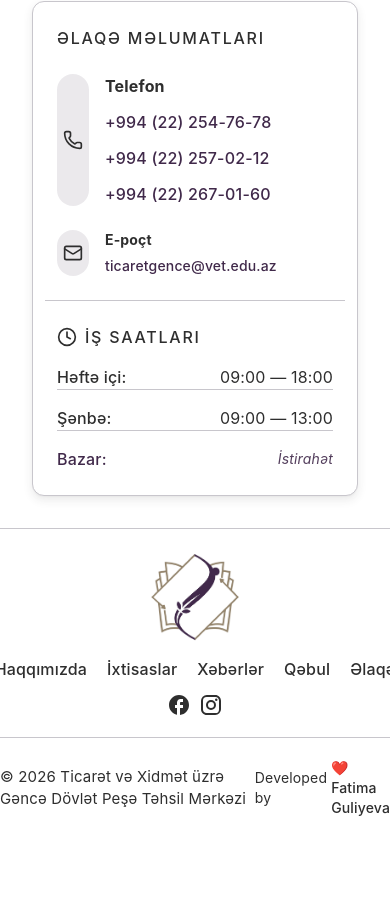
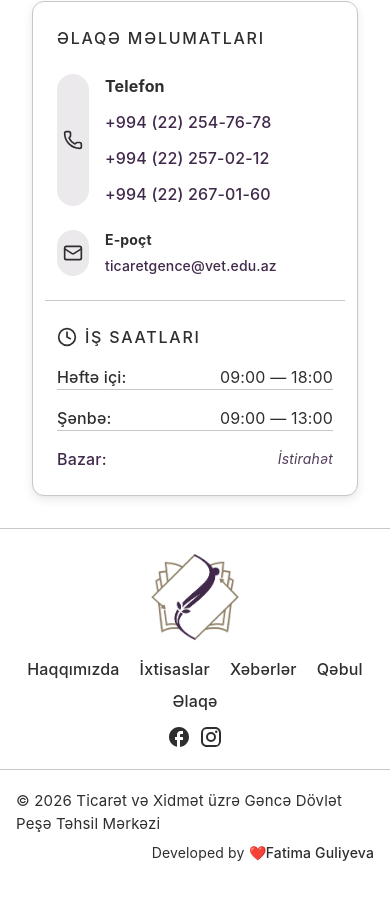
Before and after one commit to guliyeva-f/ticaret-ve-xidmet, a Next.js app: page / in a window 390 px wide. Shown: the part 8134-9033 px from the top of the page. Before the commit the page ends 8992 px from the top, so only its background shows below. Built offline with nearby package versions, Linux system fonts and the light colour scheme.

Commit message:
improve footer layout

```diff
--- a/src/components/ui/footer.jsx
+++ b/src/components/ui/footer.jsx
@@ -43,7 +43,7 @@ function Footer2() {
                 </div>
             </div>
             <nav>
-                <ul className="flex justify-center gap-5 text-base font-medium">
+                <ul className="flex flex-wrap justify-center gap-x-5 gap-y-2 text-base font-medium">
                     {navLinks.map(link => <li key={link.name}>
                         <Link href={link.href} className="transition-all duration-300 relative after:absolute after:left-0 after:-bottom-1 after:h-0.5 after:w-0 after:bg-gray-900 dark:after:bg-white after:transition-all after:duration-300 hover:after:w-full">
                             {link.name}
@@ -58,11 +58,11 @@ function Footer2() {
             </div>
         </div>
         <div className='border-t' />
-        <div className="flex items-center justify-between container mx-auto text-[15px]">
-            <p>&copy; {new Date().getFullYear()} Ticarət və Xidmət üzrə Gəncə Dövlət Peşə Təhsil Mərkəzi</p>
-            <p className="flex items-center gap-1 text-sm">
+        <div className="flex flex-col sm:flex-row items-end justify-between gap-2 container mx-auto px-4 text-[15px] sm:text-left">
+            <p className="self-start">&copy; {new Date().getFullYear()} Ticarət və Xidmət üzrə Gəncə Dövlət Peşə Təhsil Mərkəzi</p>
+            <p className="flex items-center gap-1 text-sm shrink-0">
                 <span>Developed by</span>
-                <Link aria-label="Guliyeva Fatima" className="flex items-center gap-1 font-medium hover:underline" href="https://fatima-guliyeva.vercel.app/" rel="noreferrer" target="_blank"
+                <Link aria-label="Guliyeva Fatima" className="flex items-center sm:text-right gap-1 font-medium hover:underline" href="https://fatima-guliyeva.vercel.app/" rel="noreferrer" target="_blank"
                 >❤️Fatima Guliyeva
                 </Link>
             </p>
```
